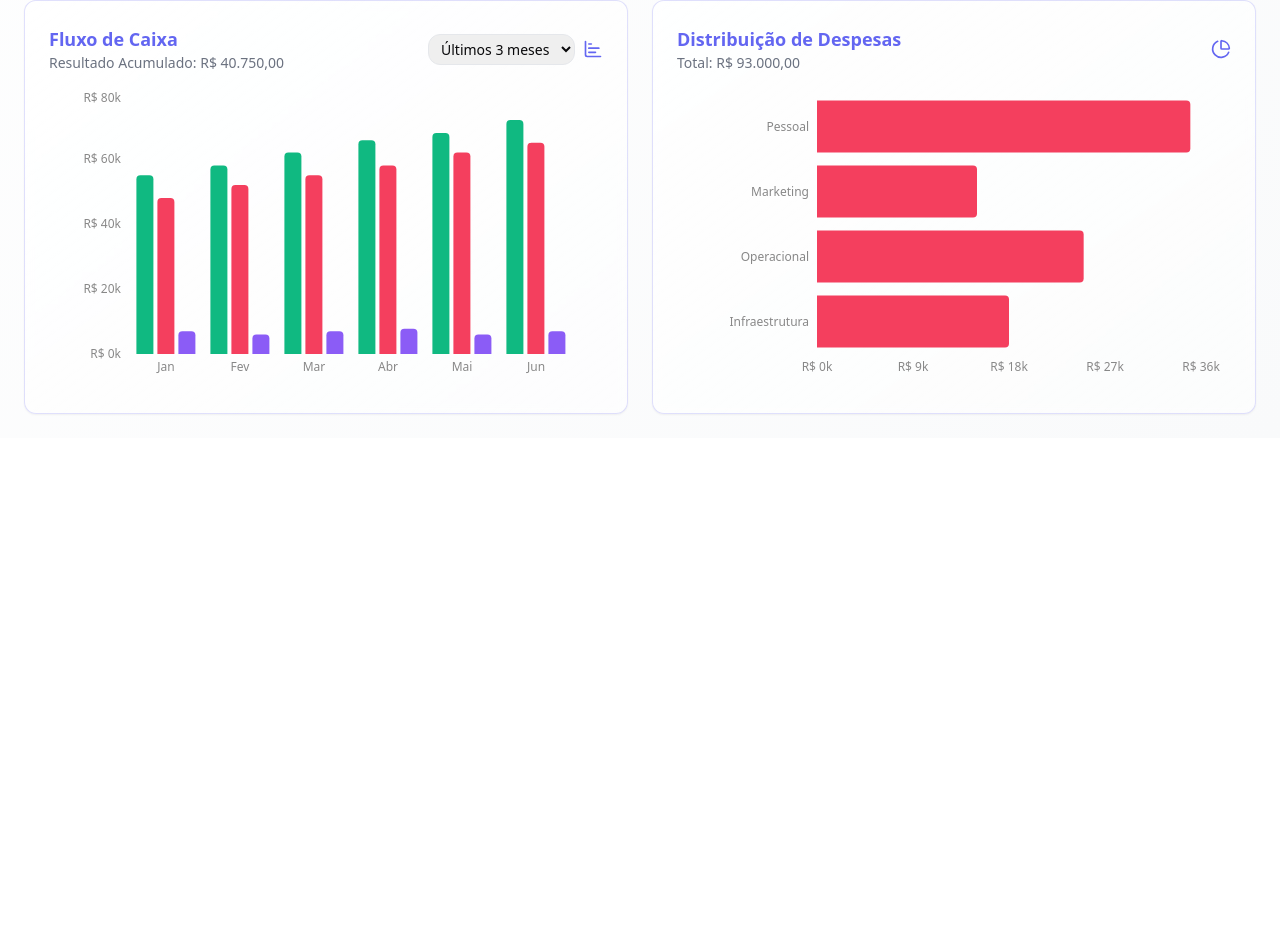
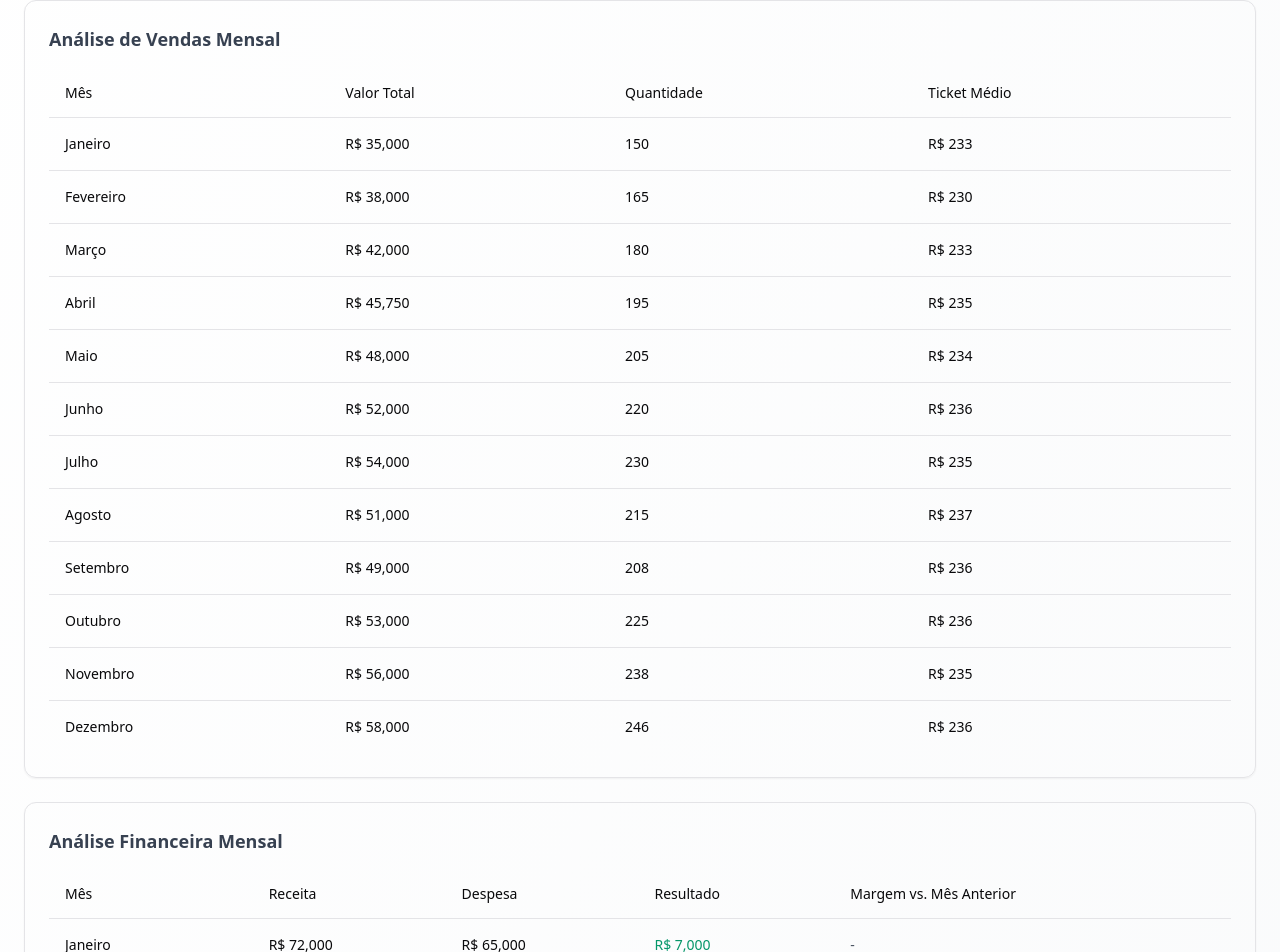
Before and after one commit to RaulPolitowski/dashboard-german-mobile, a React (Vite) app: page / in a window 1280 px wide. Shown: the part 598-1550 px from the top of the page. Before the commit the page ends 1036 px from the top, so only its background shows below. Built offline with nearby package versions, Linux system fonts and the light colour scheme.

Commit message:
Add sales and financial tables
Adds two new tables to the dashboard: a sales table showing monthly sales data (total, quantity, and average ticket) and a financial table displaying monthly revenue, expenses, profit, and profit margin compared to the previous month.

```diff
--- a/src/components/Dashboard.tsx
+++ b/src/components/Dashboard.tsx
@@ -7,6 +7,7 @@ import { AccountsSection } from "./dashboard/AccountsSection";
 import { FinancialCharts } from "./dashboard/FinancialCharts";
 import { SalesSection } from "./dashboard/SalesSection";
 import { RankingSection } from "./dashboard/RankingSection";
+import { MonthlyAnalysisTables } from "./dashboard/MonthlyAnalysisTables";
 
 const Dashboard = () => {
   return (
@@ -32,6 +33,7 @@ const Dashboard = () => {
         <TabsContent value="financial" className="space-y-6">
           <FinancialMetrics />
           <AccountsSection />
+          <MonthlyAnalysisTables />
           <FinancialCharts />
         </TabsContent>
 
--- /dev/null
+++ b/src/components/dashboard/MonthlyAnalysisTables.tsx
@@ -0,0 +1,120 @@
+
+import { Table, TableBody, TableCell, TableHead, TableHeader, TableRow } from "../ui/table";
+import { Card } from "../ui/card";
+import { ArrowDown, ArrowUp } from "lucide-react";
+
+const monthlyData = [
+  { month: "Janeiro", sales: 35000, transactions: 150, revenue: 72000, expenses: 65000 },
+  { month: "Fevereiro", sales: 38000, transactions: 165, revenue: 75000, expenses: 66000 },
+  { month: "Março", sales: 42000, transactions: 180, revenue: 78000, expenses: 68000 },
+  { month: "Abril", sales: 45750, transactions: 195, revenue: 82000, expenses: 70000 },
+  { month: "Maio", sales: 48000, transactions: 205, revenue: 85000, expenses: 71000 },
+  { month: "Junho", sales: 52000, transactions: 220, revenue: 88000, expenses: 73000 },
+  { month: "Julho", sales: 54000, transactions: 230, revenue: 90000, expenses: 74000 },
+  { month: "Agosto", sales: 51000, transactions: 215, revenue: 87000, expenses: 72000 },
+  { month: "Setembro", sales: 49000, transactions: 208, revenue: 84000, expenses: 71000 },
+  { month: "Outubro", sales: 53000, transactions: 225, revenue: 89000, expenses: 73000 },
+  { month: "Novembro", sales: 56000, transactions: 238, revenue: 92000, expenses: 75000 },
+  { month: "Dezembro", sales: 58000, transactions: 246, revenue: 95000, expenses: 76000 },
+];
+
+export const MonthlyAnalysisTables = () => {
+  const calculateMarginChange = (currentRevenue: number, currentExpenses: number, prevRevenue: number, prevExpenses: number) => {
+    const currentMargin = ((currentRevenue - currentExpenses) / currentRevenue) * 100;
+    const prevMargin = ((prevRevenue - prevExpenses) / prevRevenue) * 100;
+    return currentMargin - prevMargin;
+  };
+
+  return (
+    <div className="space-y-6">
+      <Card className="p-4 md:p-6">
+        <h3 className="text-lg font-semibold text-gray-700 mb-4">Análise de Vendas Mensal</h3>
+        <div className="overflow-x-auto">
+          <Table>
+            <TableHeader>
+              <TableRow>
+                <TableHead>Mês</TableHead>
+                <TableHead>Valor Total</TableHead>
+                <TableHead>Quantidade</TableHead>
+                <TableHead>Ticket Médio</TableHead>
+              </TableRow>
+            </TableHeader>
+            <TableBody>
+              {monthlyData.map((month) => (
+                <TableRow key={month.month}>
+                  <TableCell className="font-medium">{month.month}</TableCell>
+                  <TableCell>R$ {month.sales.toLocaleString()}</TableCell>
+                  <TableCell>{month.transactions}</TableCell>
+                  <TableCell>
+                    R$ {Math.round(month.sales / month.transactions).toLocaleString()}
+                  </TableCell>
+                </TableRow>
+              ))}
+            </TableBody>
+          </Table>
+        </div>
+      </Card>
+
+      <Card className="p-4 md:p-6">
+        <h3 className="text-lg font-semibold text-gray-700 mb-4">Análise Financeira Mensal</h3>
+        <div className="overflow-x-auto">
+          <Table>
+            <TableHeader>
+              <TableRow>
+                <TableHead>Mês</TableHead>
+                <TableHead>Receita</TableHead>
+                <TableHead>Despesa</TableHead>
+                <TableHead>Resultado</TableHead>
+                <TableHead>Margem vs. Mês Anterior</TableHead>
+              </TableRow>
+            </TableHeader>
+            <TableBody>
+              {monthlyData.map((month, index) => {
+                const result = month.revenue - month.expenses;
+                const marginChange = index > 0
+                  ? calculateMarginChange(
+                      month.revenue,
+                      month.expenses,
+                      monthlyData[index - 1].revenue,
+                      monthlyData[index - 1].expenses
+                    )
+                  : 0;
+
+                return (
+                  <TableRow key={month.month}>
+                    <TableCell className="font-medium">{month.month}</TableCell>
+                    <TableCell>R$ {month.revenue.toLocaleString()}</TableCell>
+                    <TableCell>R$ {month.expenses.toLocaleString()}</TableCell>
+                    <TableCell className={result >= 0 ? "text-emerald-600" : "text-rose-600"}>
+                      R$ {result.toLocaleString()}
+                    </TableCell>
+                    <TableCell>
+                      <div className="flex items-center gap-1">
+                        {marginChange !== 0 && (
+                          marginChange > 0 ? (
+                            <ArrowUp className="w-4 h-4 text-emerald-500" />
+                          ) : (
+                            <ArrowDown className="w-4 h-4 text-rose-500" />
+                          )
+                        )}
+                        <span className={
+                          marginChange > 0
+                            ? "text-emerald-600"
+                            : marginChange < 0
+                              ? "text-rose-600"
+                              : "text-gray-600"
+                        }>
+                          {marginChange !== 0 ? `${Math.abs(marginChange).toFixed(1)}%` : "-"}
+                        </span>
+                      </div>
+                    </TableCell>
+                  </TableRow>
+                );
+              })}
+            </TableBody>
+          </Table>
+        </div>
+      </Card>
+    </div>
+  );
+};
```
